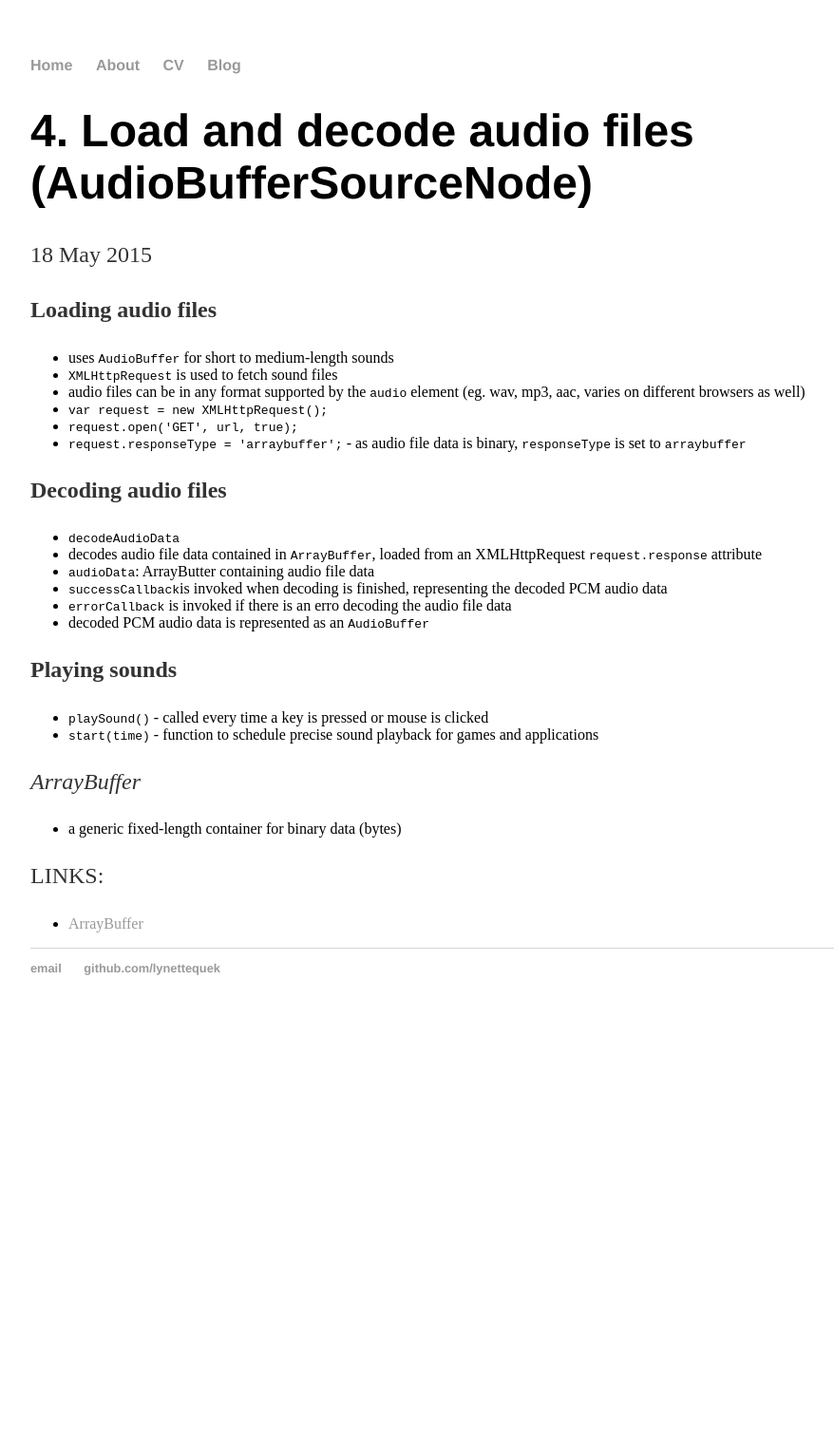
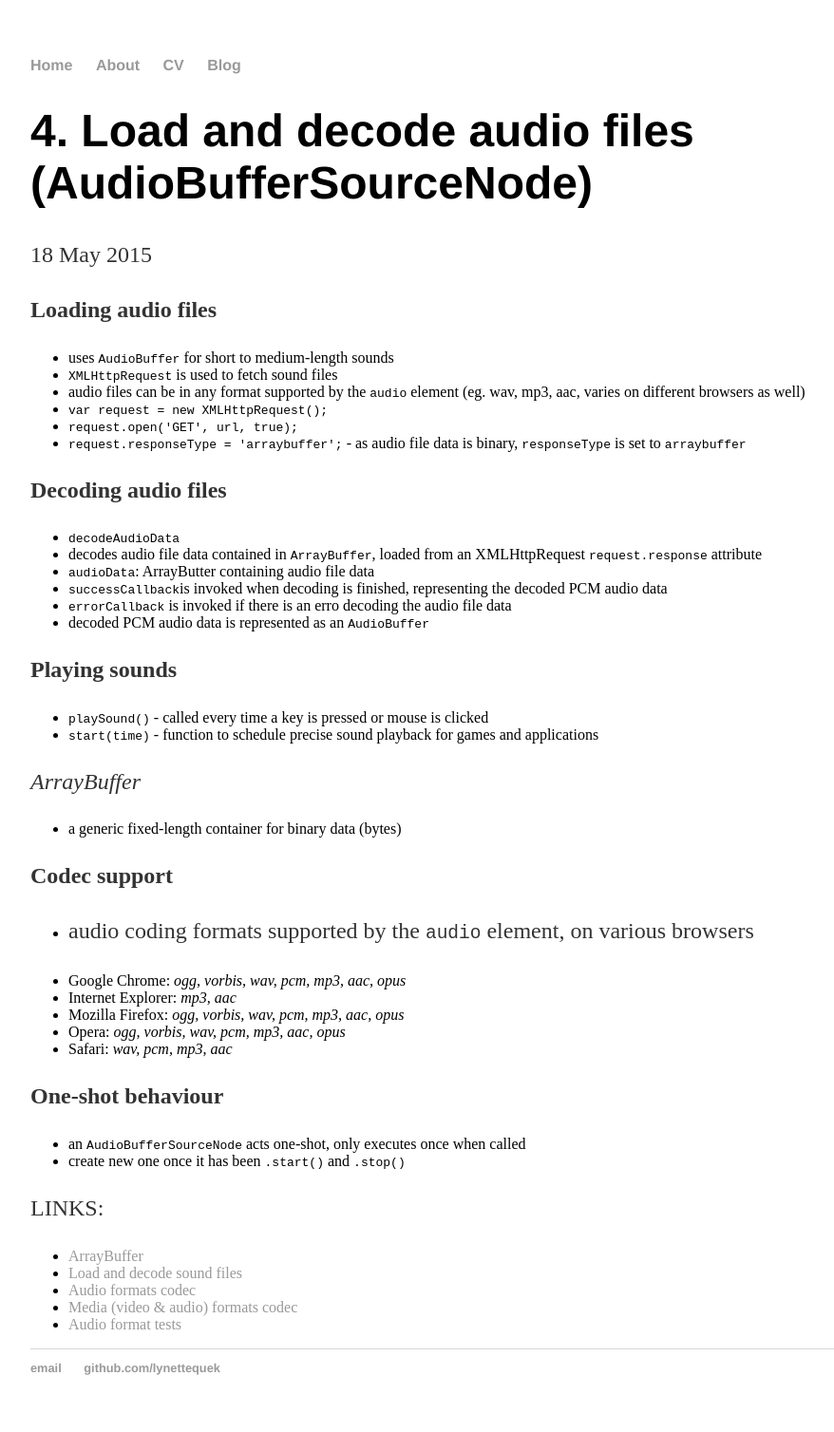
Before and after one commit to lynettequek/lynettequek.github.io, a Jekyll site: the page built from _posts/2015-05-18-WebAudio-Blog-4.md, in a window 1280 px wide. Shown: the whole page at 95% size, without its empty margins (160-1038 px from the left). Built offline with Jekyll 4.4.1, drawn with Linux system fonts in a browser that asks for light colours; before the commit the page ends 1087 px from its top, so only the background shows below that.

Commit message:
Update 2015-05-18-WebAudio-Blog-4.md

```diff
--- a/_posts/2015-05-18-WebAudio-Blog-4.md
+++ b/_posts/2015-05-18-WebAudio-Blog-4.md
@@ -29,6 +29,24 @@ date: 2015-05-18
 *ArrayBuffer*
 - a generic fixed-length container for binary data (bytes)
 
+**Codec support**
+- audio coding formats supported by the `audio` element, on various browsers
+
+- Google Chrome: *ogg, vorbis, wav, pcm, mp3, aac, opus*
+- Internet Explorer: *mp3, aac*
+- Mozilla Firefox: *ogg, vorbis, wav, pcm, mp3, aac, opus*
+- Opera: *ogg, vorbis, wav, pcm, mp3, aac, opus*
+- Safari: *wav, pcm, mp3, aac*
+
+**One-shot behaviour**
+
+- an `AudioBufferSourceNode` acts one-shot, only executes once when called
+- create new one once it has been `.start()` and `.stop()`
+
 LINKS:
 
 - [ArrayBuffer](https://developer.mozilla.org/en-US/docs/Web/JavaScript/Reference/Global_Objects/ArrayBuffer)
+- [Load and decode sound files](http://www.html5rocks.com/en/tutorials/webaudio/intro/#toc-load)
+- [Audio formats codec](http://en.wikipedia.org/wiki/HTML5_Audio#Supported_audio_coding_formats)
+- [Media (video & audio) formats codec](https://developer.mozilla.org/en-US/docs/Web/HTML/Supported_media_formats)
+- [Audio format tests](http://hpr.dogphilosophy.net/test/)
```
